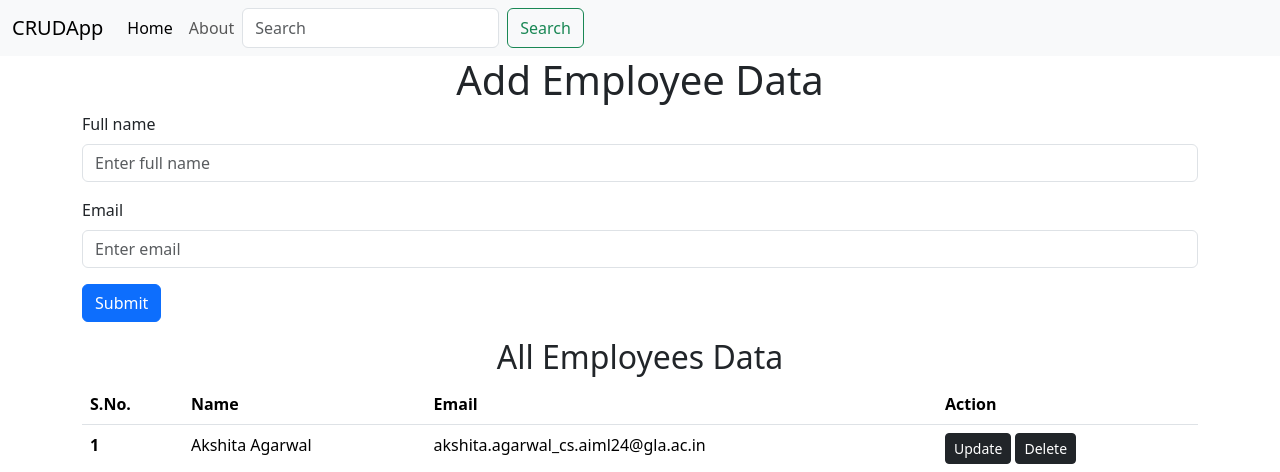
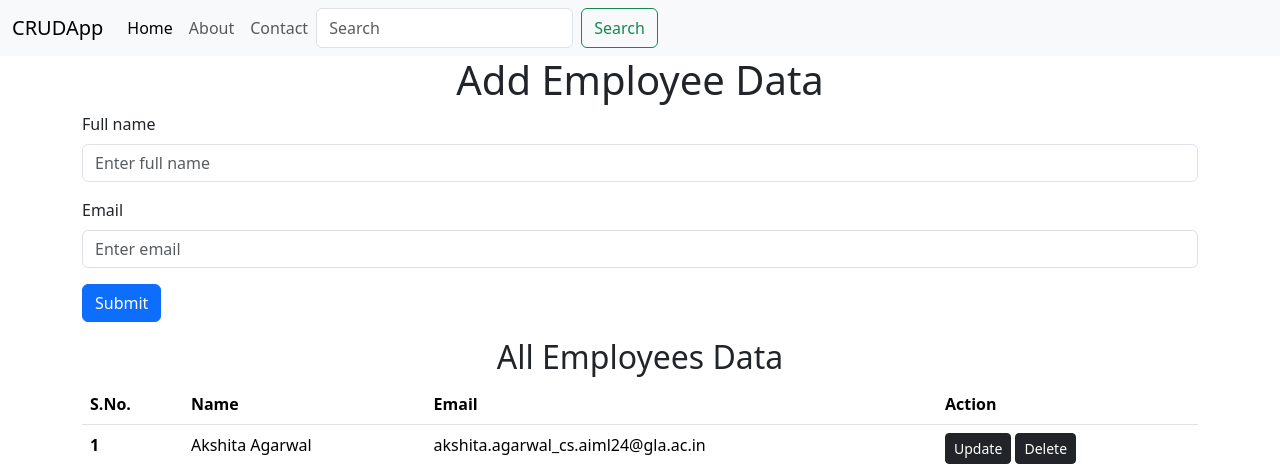
Before and after one commit to AkshitaAg25/CRUDApp-FullStack, a Flask app: page / in a window 1280 px wide. Shown: the top 472 px of the page. Run offline with Flask 3, Linux system fonts and the light colour scheme; data comes from the database, SQL or seed files in the repository.

Commit message:
contact created

```diff
--- a/app.py
+++ b/app.py
@@ -50,5 +50,9 @@ def update(sno):
     employee = Employee.query.filter_by(sno=sno).first()
     return render_template("update.html", employee=employee)
 
+@app.route("/contact")
+def contact():
+    return render_template("contact.html")
+
 if __name__=='__main__':
     app.run(debug=True)
--- a/templates/base.html
+++ b/templates/base.html
@@ -23,21 +23,10 @@
         <li class="nav-item">
           <a class="nav-link" href="about">About</a>
         </li>
-        <!-- <li class="nav-item dropdown">
-          <a class="nav-link dropdown-toggle" href="#" role="button" data-bs-toggle="dropdown" aria-expanded="false">
-            Dropdown
-          </a>
-          <ul class="dropdown-menu">
-            <li><a class="dropdown-item" href="#">Action</a></li>
-            <li><a class="dropdown-item" href="#">Another action</a></li>
-            <li><hr class="dropdown-divider"></li>
-            <li><a class="dropdown-item" href="#">Something else here</a></li>
-          </ul>
+        <li class="nav-item">
+          <a class="nav-link" href="contact">Contact</a>
         </li>
-        <li class="nav-item">
-          <a class="nav-link disabled" aria-disabled="true">Disabled</a>
-        </li>
-      </ul> -->
+
       <form class="d-flex" role="search">
         <input class="form-control me-2" type="search" placeholder="Search" aria-label="Search"/>
         <button class="btn btn-outline-success" type="submit">Search</button>
```
Also changed, not shown: templates/contact.html (added, +7 -0 lines).
